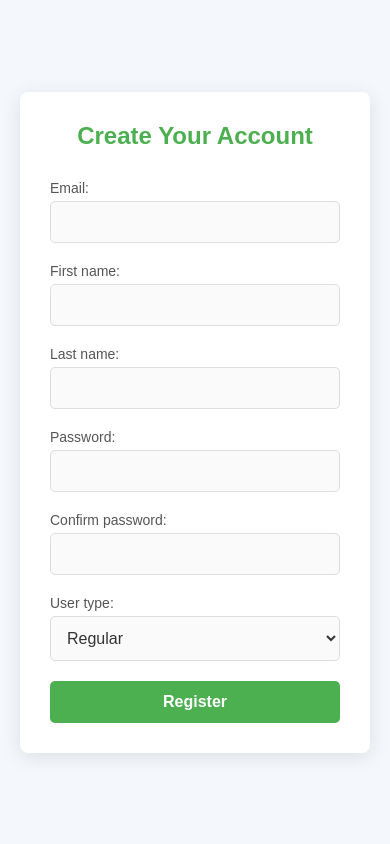
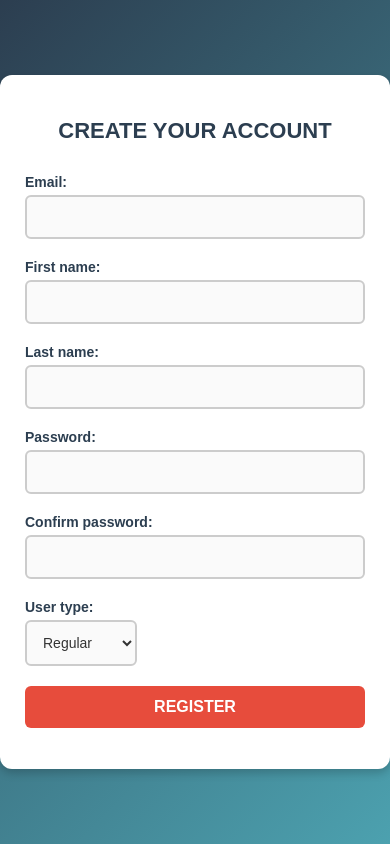
Before and after one commit to pcupic/BazaarBuddy, a Django app: page /accounts/register/ in a window 390 px wide. Run offline with Django 5.2, Linux system fonts and the light colour scheme.

Commit message:
Beginning of the End

```diff
--- a/BazaarBuddy/bazaarbuddy/accounts/static/accounts/register.css
+++ b/BazaarBuddy/bazaarbuddy/accounts/static/accounts/register.css
@@ -1,40 +1,36 @@
-* {
+body {
+    font-family: 'Cairo', sans-serif;
+    background: linear-gradient(135deg, #2c3e50, #4ca1af);
     margin: 0;
     padding: 0;
-    box-sizing: border-box;
-}
-
-body {
-    font-family: 'Arial', sans-serif;
-    background: #f4f7fb;
-    color: #333;
-    height: 100vh;
     display: flex;
     justify-content: center;
     align-items: center;
-    padding: 20px;
+    height: 100vh;
 }
 
 .register-container {
-    background: #fff;
     width: 100%;
     max-width: 450px;
-    padding: 40px;
-    box-shadow: 0 4px 20px rgba(0, 0, 0, 0.1);
-    border-radius: 8px;
+    padding: 30px;
+    background: white;
+    border-radius: 12px;
+    box-shadow: 0 4px 10px rgba(0, 0, 0, 0.2);
     text-align: center;
-    transition: transform 0.3s ease;
+    animation: fadeIn 0.6s ease-in-out;
 }
 
-.register-container:hover {
-    transform: translateY(-5px);
+@keyframes fadeIn {
+    from { opacity: 0; transform: translateY(-20px); }
+    to { opacity: 1; transform: translateY(0); }
 }
 
 .register-title {
-    font-size: 28px;
-    font-weight: 600;
-    color: #4CAF50;
+    font-size: 26px;
+    font-weight: 700;
+    color: #2c3e50;
     margin-bottom: 30px;
+    text-transform: uppercase;
 }
 
 .register-form {
@@ -50,94 +46,84 @@ body {
 }
 
 .form-group label {
+    font-weight: bold;
+    color: #2c3e50;
     font-size: 14px;
-    color: #555;
     margin-bottom: 5px;
 }
 
 input {
     width: 100%;
     padding: 12px;
-    border: 1px solid #ddd;
-    border-radius: 5px;
+    border: 2px solid #ccc;
+    border-radius: 6px;
     font-size: 16px;
     color: #333;
     background-color: #fafafa;
-    outline: none;
     transition: border-color 0.3s ease;
 }
 
 input:focus {
-    border-color: #4CAF50;
+    border-color: #e74c3c;
     background-color: #fff;
-}
-
-.select-wrapper {
-    position: relative;
-    width: 100%;
+    box-shadow: 0 0 5px rgba(231, 76, 60, 0.5);
 }
 
 .select-wrapper select {
     width: 100%;
     padding: 12px;
+    border: 2px solid #ccc;
+    border-radius: 6px;
     font-size: 16px;
     color: #333;
     background-color: #fafafa;
-    border: 1px solid #ddd;
-    border-radius: 5px;
     cursor: pointer;
     transition: border-color 0.3s ease;
 }
 
 .select-wrapper select:focus {
-    border-color: #4CAF50;
+    border-color: #e74c3c;
     background-color: #fff;
 }
 
-.select-wrapper::after {
-    content: none;
-    position: absolute;
-    top: 50%;
-    right: 10px;
-    transform: translateY(-50%);
-    font-size: 16px;
-    color: #4CAF50;
-    pointer-events: none;
-}
-
 button.register-btn {
-    background-color: #4CAF50;
+    background-color: #e74c3c;
     color: white;
     font-size: 16px;
-    font-weight: 600;
+    font-weight: bold;
     padding: 15px;
     border: none;
-    border-radius: 5px;
+    border-radius: 6px;
     cursor: pointer;
     transition: background-color 0.3s ease;
     width: 100%;
+    text-transform: uppercase;
 }
 
 button.register-btn:hover {
-    background-color: #45a049;
+    background-color: #c0392b;
+    transform: scale(1.05);
 }
 
 .error-message {
-    color: #ff4d4d;
+    color: #e74c3c;
     font-size: 12px;
     margin-top: 5px;
+    font-weight: bold;
 }
+
 
 @media (max-width: 600px) {
     .register-container {
-        padding: 30px;
+        padding: 25px;
     }
 
     .register-title {
-        font-size: 24px;
+        font-size: 22px;
     }
 
-    .form-group input {
+    .form-group input,
+    .select-wrapper select {
         font-size: 14px;
     }
 
--- a/BazaarBuddy/bazaarbuddy/core/urls.py
+++ b/BazaarBuddy/bazaarbuddy/core/urls.py
@@ -8,6 +8,8 @@ urlpatterns = [
     path('products/', views.index, name='index'),
     path('products/create/', views.create_product, name='create_product'),
     path('product/<uuid:id>/', views.product_detail, name="product_detail"),
-    path('products/my-listing/',views.my_posted_products, name='my_posted_products'),
-    path('product/<uuid:id>/remove_rating/', views.remove_rating, name='remove_rating')
+    path('products/my-listing/', views.my_posted_products, name='my_posted_products'),
+    path('product/<uuid:id>/edit/', views.edit_product, name='edit_product'),
+    path('product/<uuid:id>/delete/', views.delete_product, name='delete_product'),
+    path('product/<uuid:id>/remove_rating/', views.remove_rating, name='remove_rating'),
 ]
```
Also changed, not shown: BazaarBuddy/bazaarbuddy/accounts/static/accounts/login.css (+71 -16 lines), BazaarBuddy/bazaarbuddy/accounts/static/accounts/moderator_dashboard.css (+32 -38 lines), BazaarBuddy/bazaarbuddy/core/templates/core/edit_product.html (added, +27 -0 lines), BazaarBuddy/bazaarbuddy/core/templates/core/my_posted_products.html (+22 -3 lines), BazaarBuddy/bazaarbuddy/core/views.py (+31 -0 lines), BazaarBuddy/bazaarbuddy/db.sqlite3.
